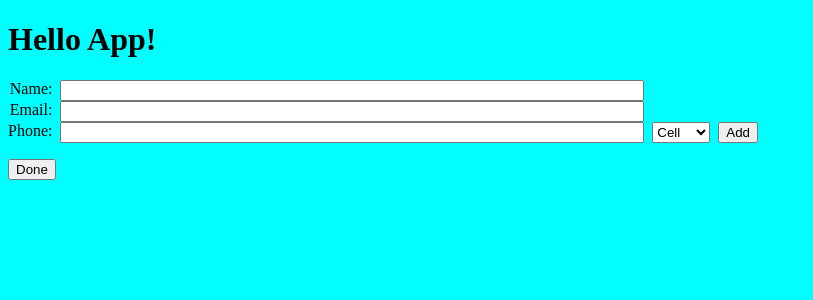
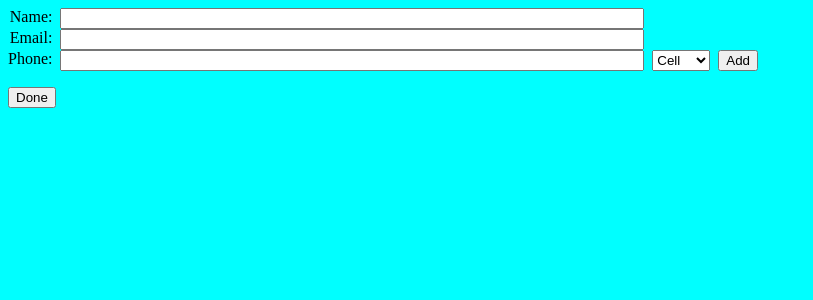
Before and after one commit to gitdingus/cv-application, a React app: page / in a window 1280 px wide. Shown: the top 300 px of the page, without its empty margins (0-813 px from the left). Built offline with nearby package versions, Linux system fonts and the light colour scheme.

Commit message:
Remove hello world

```diff
--- a/src/components/App.jsx
+++ b/src/components/App.jsx
@@ -5,7 +5,6 @@ class App extends React.Component {
   render() {
     return (
       <div>
-        <h1>Hello App!</h1>
         <ContactInfo />
       </div>
 
```
